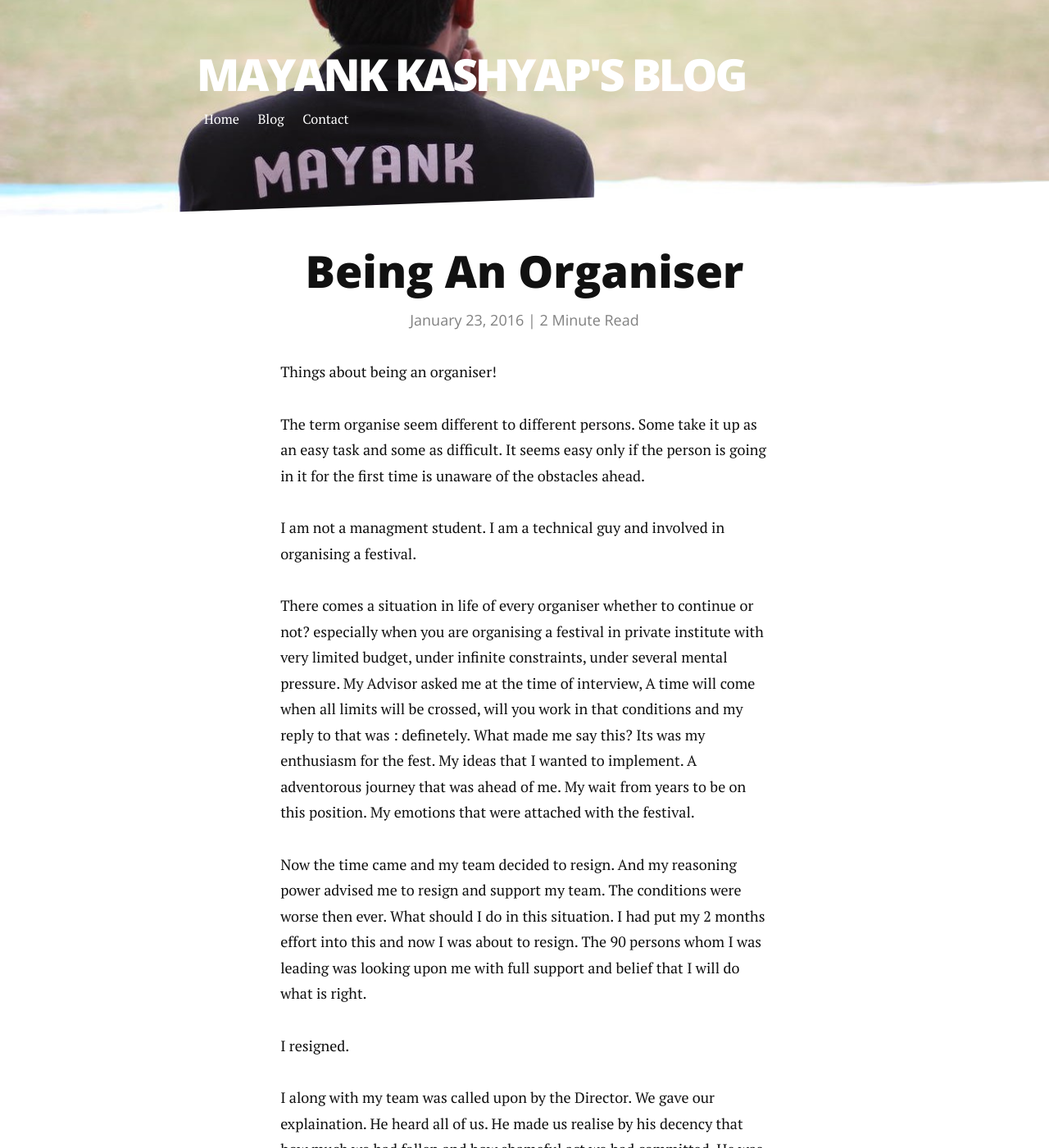
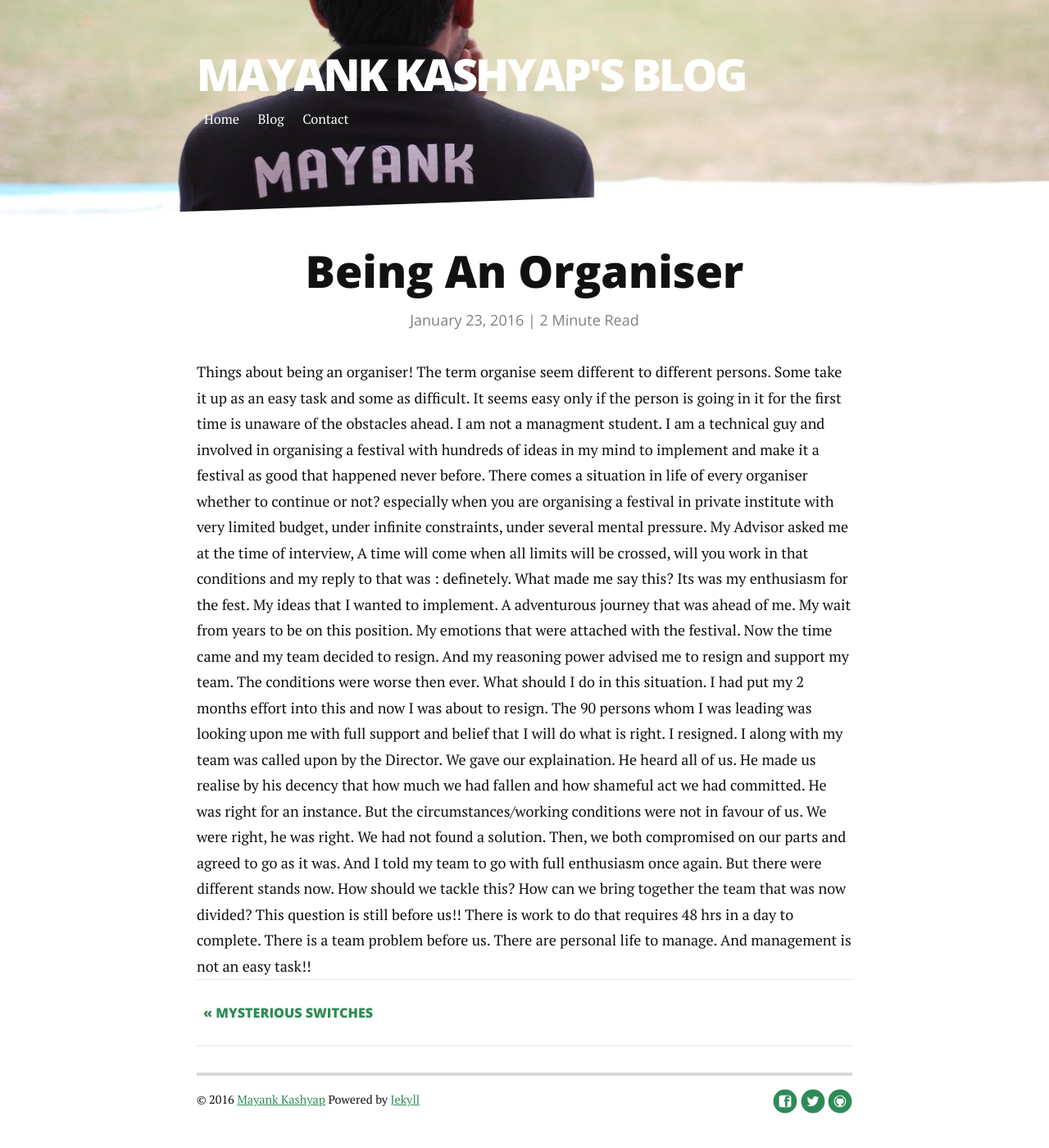
Before and after one commit to kspmayank/kspmayank_blog, a Jekyll site: the page built from _posts/2016-01-23-being-an-organiser.markdown, in a window 1280 px wide and 1400 px high. Shown: the whole window at 82% size. Built offline with Jekyll 4.4.1, drawn with Linux system fonts in a browser that asks for light colours; nearby versions of some CDN libraries; Markdown is read by kramdown in place of the engine named in the settings; some of the changed text lies outside the part shown.

Commit message:
Update 2016-01-23-being-an-organiser.markdown

```diff
--- a/_posts/2016-01-23-being-an-organiser.markdown
+++ b/_posts/2016-01-23-being-an-organiser.markdown
@@ -3,15 +3,15 @@ layout: post
 title:  "Being An Organiser"
 date:   2016-01-23
 ---
-
+<div style="text-align: justified;">
 Things about being an organiser!
 
 The term organise seem different to different persons. Some take it up as an easy task and some as difficult. It seems easy only if the person is going in it for the first time is unaware of the obstacles ahead.
 
-I am not a managment student. I am a technical guy and involved in organising a festival.
+I am not a managment student. I am a technical guy and involved in organising a festival with hundreds of ideas in my mind to implement and make it a festival as good that happened never before.
 
 There comes a situation in life of every organiser whether to continue or not? especially when you are organising a festival in private institute with very limited budget, under infinite constraints, under several mental pressure. My Advisor asked me at the time of interview, A time will come when all limits will be crossed, will you work in that conditions and my reply to that was : definetely.
-What made me say this? Its was my enthusiasm for the fest. My ideas that I wanted to implement. A adventorous journey that was ahead of me. My wait from years to be on this position. My emotions that were attached with the festival.
+What made me say this? Its was my enthusiasm for the fest. My ideas that I wanted to implement. A adventurous journey that was ahead of me. My wait from years to be on this position. My emotions that were attached with the festival.
 
 Now the time came and my team decided to resign. And my reasoning power advised me to resign and support my team. The conditions were worse then ever. What should I do in this situation. I had put my 2 months effort into this and now I was about to resign. The 90 persons whom I was leading was looking upon me with full support and belief that I will do what is right.
 
@@ -24,3 +24,4 @@ We were right, he was right. We had not found a solution.
 Then, we both compromised on our parts and agreed to go as it was. And I told my team to go with full enthusiasm once again. But there were different stands now. How should we tackle this? How can we bring together the team that was now divided?
 
 This question is still before us!! There is work to do that requires 48 hrs in a day to complete. There is a team problem before us. There are personal life to manage. And management is not an easy task!!
+</div>
```
